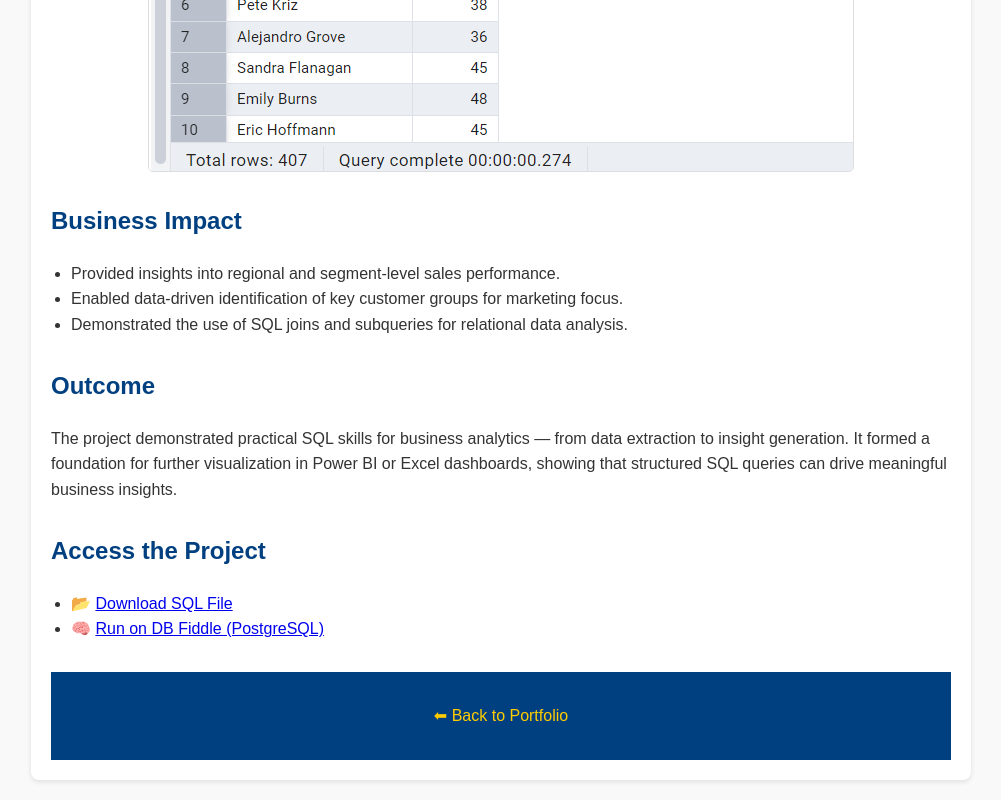
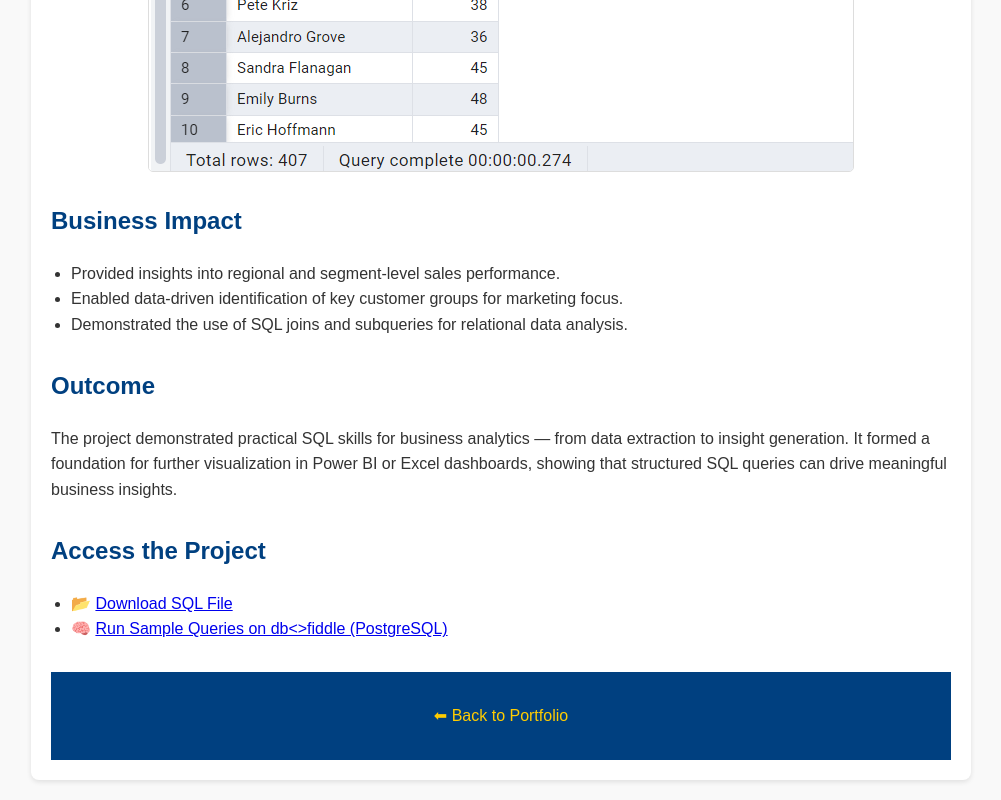
Before and after one commit to faithokeke-analysis/faithokeke-analysis.github.io, a plain HTML site: page project3.html in a window 1280 px wide. Shown: the part 4458-5258 px from the top of the page, without its empty margins (139-1140 px from the left). Drawn offline with Linux system fonts and the light colour scheme.

Commit message:
Update project3.html

```diff
--- a/project3.html
+++ b/project3.html
@@ -184,7 +184,7 @@ WHERE age > (SELECT AVG(age) FROM customer);</code></pre>
       <h2>Access the Project</h2>
       <ul>
         <li>📂 <a href="project3-sql/SQL_CLASS_4_JOIN.sql" target="_blank">Download SQL File</a></li>
-        <li>🧠 <a href="https://dbfiddle.uk/cByCT56k">Run on DB Fiddle (PostgreSQL)</a></li>
+        <li>🧠 <a href="https://dbfiddle.uk/cByCT56k">Run Sample Queries on db<>fiddle (PostgreSQL)</a></li>
       </ul>
     </section>
 
```
